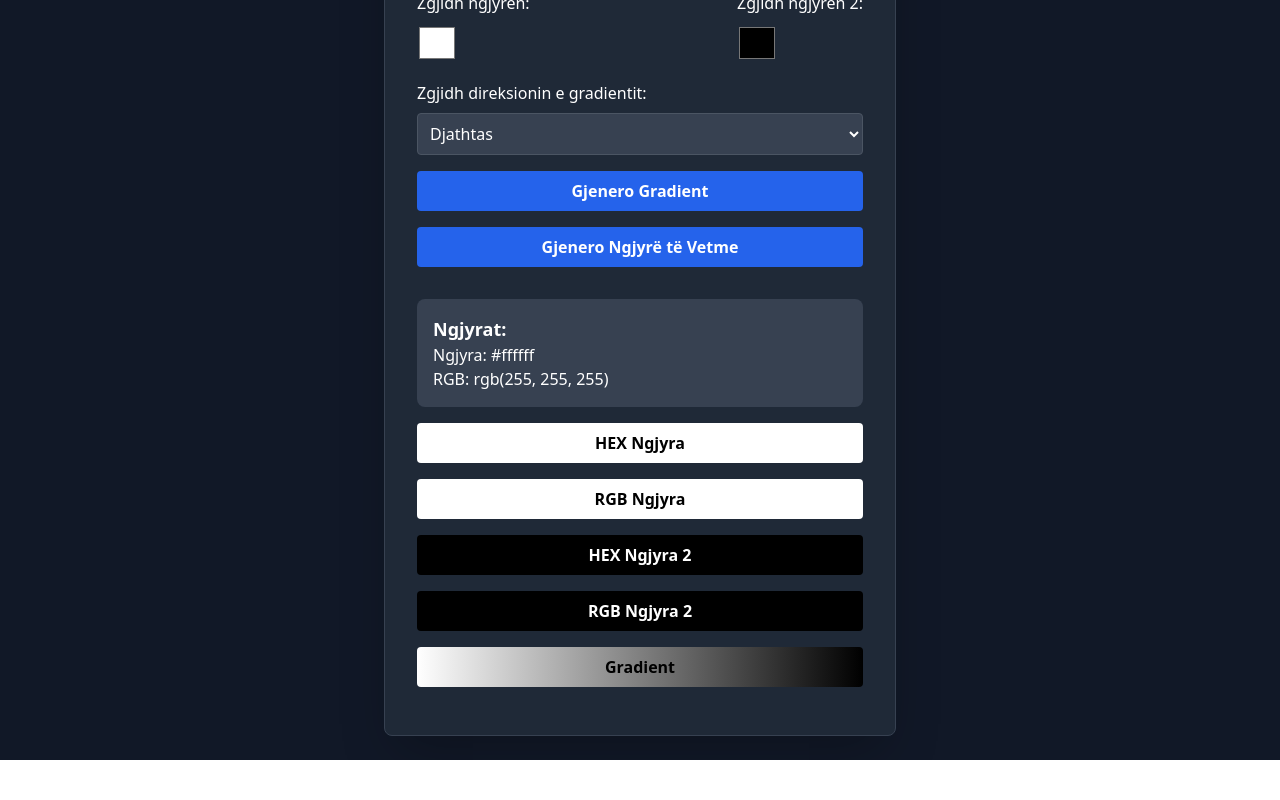
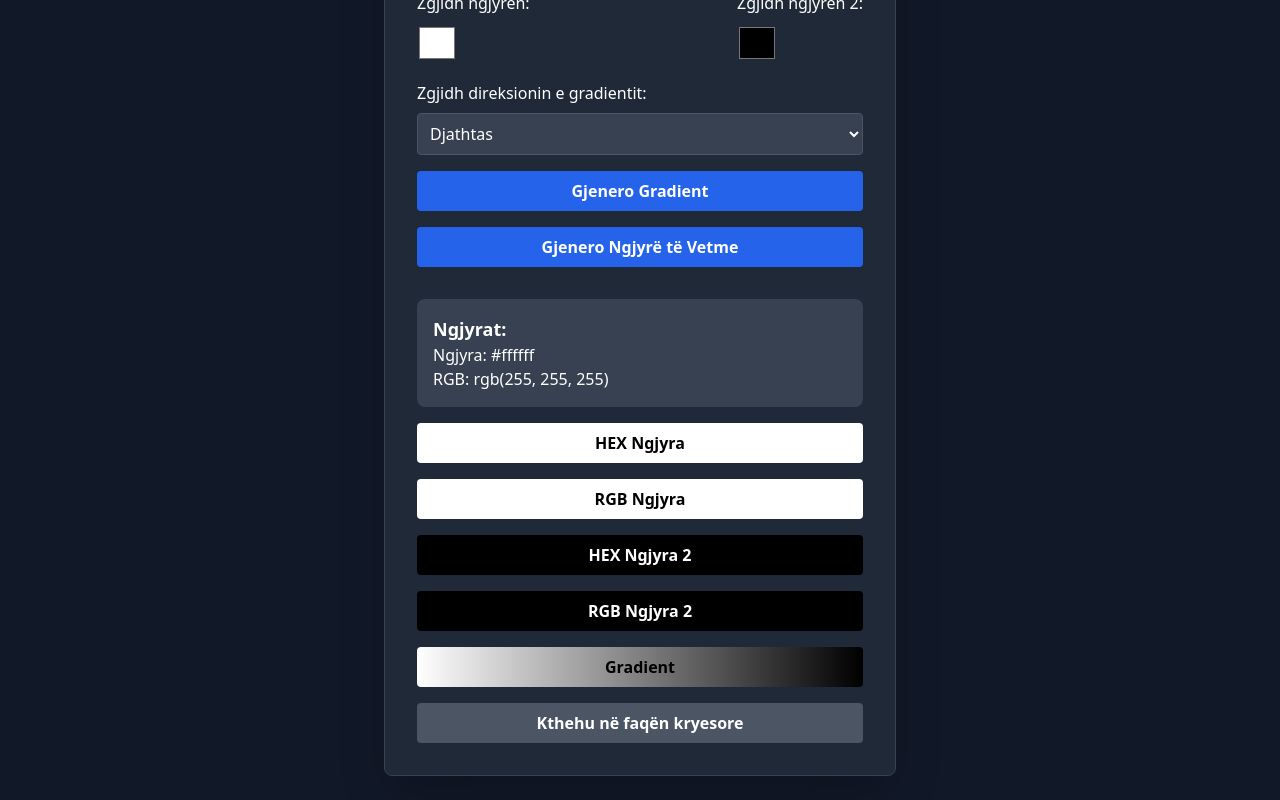
Before and after one commit to genttmaloku/QuickGen, a React (Create React App) app: page /colorgenerator in a window 1280 px wide. Shown: the part 402-1202 px from the top of the page. Before the commit the page ends 1162 px from the top, so only its background shows below. Built offline with nearby package versions, Linux system fonts and the light colour scheme.

Commit message:
Tweaks in ColorGenerator

```diff
--- a/src/components/ColorGenerator.js
+++ b/src/components/ColorGenerator.js
@@ -187,6 +187,12 @@
             </>
           )}
         </div>
+        <button
+          onClick={() => window.history.back()}
+          className="bg-gray-600 hover:bg-gray-700 text-white font-bold py-2 px-4 rounded focus:outline-none focus:shadow-outline w-full"
+        >
+          Kthehu në faqën kryesore
+        </button>
       </div>
     </div>
   );
```
